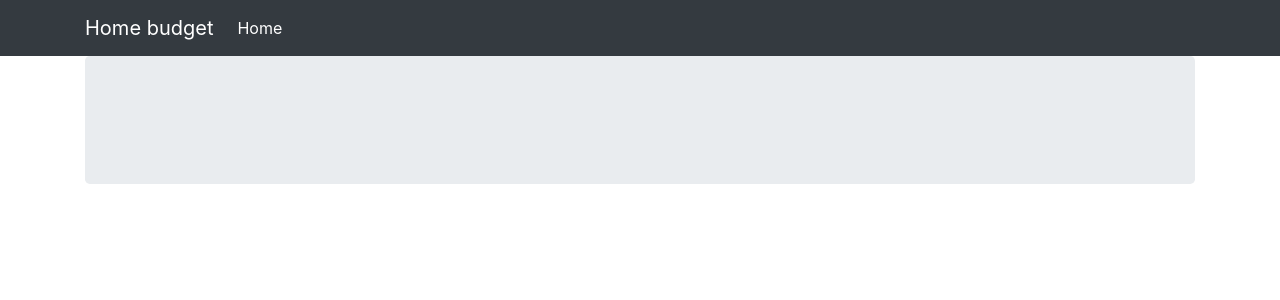
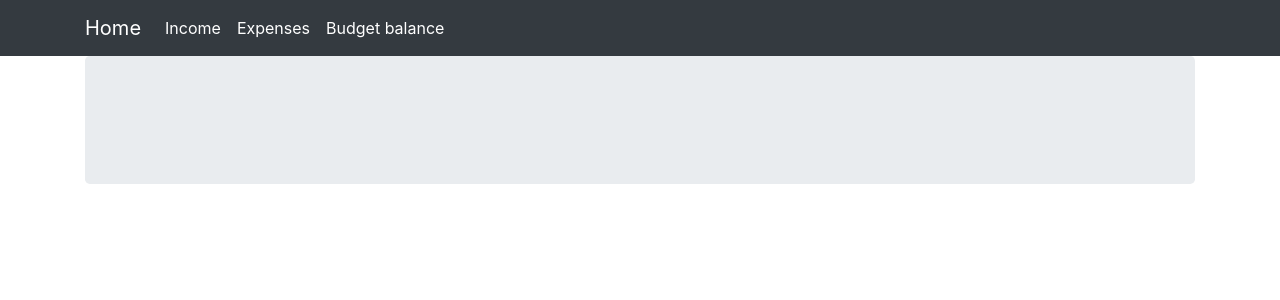
Before and after one commit to SDA-projekt-koncowy/Domowy_budzet, a Django app: page /income-list-view/ in a window 1280 px wide. Shown: the top 300 px of the page. Run offline with Django 3.2, Linux system fonts and the light colour scheme; data that the repository does not hold is empty; some libraries are stand-ins or nearby versions.

Commit message:
Add to nawbar views income, expenses, Budget balance

```diff
--- a/home_budget/budget/templates/base.html
+++ b/home_budget/budget/templates/base.html
@@ -12,18 +12,27 @@
   <body>
     <nav class="navbar navbar-expand-lg navbar-dark bg-dark">
       <div class="container fixed">
-        <a class="navbar-brand" href="/">Home budget</a>
-        <button
-          class="navbar-toggler" type="button"
-          data-toggle="collapse" data-target="#navbarNavAltMarkup"
-        >
-          <span class="navbar-toggler-icon"></span>
-        </button>
+        <div>
+        <a class="navbar-brand" href="/">Home</a>
+        </div>
         <div class="collapse navbar-collapse" id="navbarNavAltMarkup">
           <div class="navbar-nav">
+            <li>
+            <a class="nav-item nav-link active" href="{% url 'income-create-view' %}">
+              Income
+            </a>
+            </li>
+            <li>
             <a class="nav-item nav-link active" href="/">
-              Home
+              Expenses
             </a>
+            </li>
+            <li>
+            <a class="nav-item nav-link active" href="/">
+              Budget balance
+            </a>
+            </li>
+          </div>
           </div>
         </div>
       </div>
--- /dev/null
+++ b/home_budget/budget/templates/index.html
@@ -0,0 +1,4 @@
+{% extends "base.html" %}
+{% block content %}
+
+{% endblock %}
--- /dev/null
+++ b/home_budget/budget/urls.py
@@ -0,0 +1,8 @@
+from django.urls import path
+
+from budget import views
+
+
+urlpatterns = [
+    path('', views.index, name='index'),
+]
--- a/home_budget/budget/views.py
+++ b/home_budget/budget/views.py
@@ -1,6 +1,7 @@
 from django.http import HttpResponseRedirect
 from django.shortcuts import render
 from django.urls import reverse_lazy
+
 from django.views.generic import (
     CreateView,
     DeleteView,
@@ -12,7 +13,13 @@ from budget.forms import IncomeForm
 from budget.models import Income
 
 
-# Create your views here.
+def index(request):
+    return render(
+        request,
+        template_name="index.html"
+    )
+
+
 
 class IncomeListView(ListView):
     template_name = "list.html"
--- a/home_budget/home_budget/urls.py
+++ b/home_budget/home_budget/urls.py
@@ -14,7 +14,7 @@ Including another URLconf
     2. Add a URL to urlpatterns:  path('blog/', include('blog.urls'))
 """
 from django.contrib import admin
-from django.urls import path
+from django.urls import path, include
 from budget.views import IncomeCreateView, IncomeDeleteView, IncomeDetailView, IncomeListView, IncomeUpdateView
 
 urlpatterns = [
@@ -23,5 +23,6 @@ urlpatterns = [
     path('income-create-view/', IncomeCreateView.as_view(), name="income-create-view"),
     path('income-update-view/<pk>/', IncomeUpdateView.as_view(), name="income-update-view"),
     path('income-delete-view/<pk>/', IncomeDeleteView.as_view(), name="income-delete-view"),
-    path('income-detail-view/<pk>/', IncomeDetailView.as_view(), name="income-detail-view")
+    path('income-detail-view/<pk>/', IncomeDetailView.as_view(), name="income-detail-view"),
+    path('', include('budget.urls')),
 ]
```
